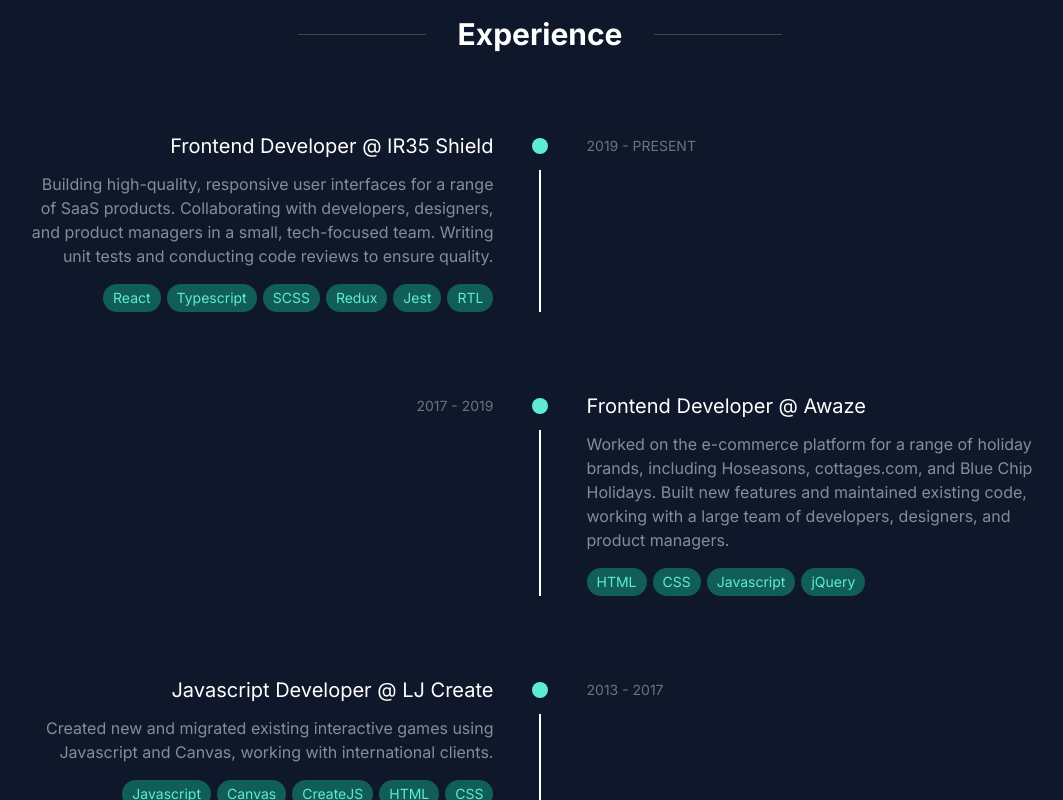
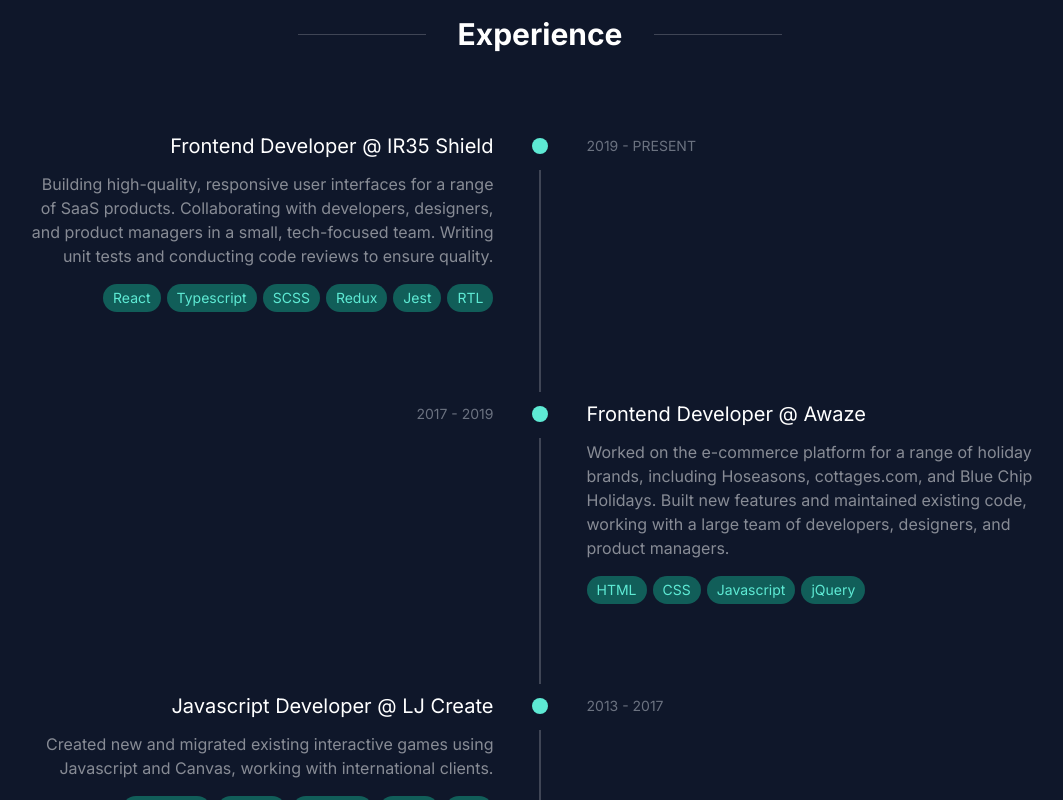
Before and after one commit to maxdmallett/next-js-portfolio-max-mallett, a Next.js app: page / in a window 1280 px wide. Shown: the part 880-1680 px from the top of the page, without its empty margins (100-1163 px from the left). Built offline with nearby package versions, Linux system fonts and the light colour scheme.

Commit message:
Experience timelines connect

```diff
--- a/app/components/home/job.tsx
+++ b/app/components/home/job.tsx
@@ -12,7 +12,7 @@
     const alignment: string = props.index % 2 === 0 ? 'left' : 'right'
 
     return (
-        <article className="relative flex mb-16 sm:mb-20 last:mb-0">
+        <article className="relative flex mb-16 sm:mb-2 last:mb-0 group">
 
             <div className='grid md:grid-cols-11'>
 
@@ -37,14 +37,14 @@
                     <p className='text-md text-white text-opacity-50 mb-4'>
                         {props.description}
                     </p>
-                    <div className={`${alignment === 'left' ? 'md:ms-auto' : ''}`}>
+                    <div className={`${alignment === 'left' ? 'md:ms-auto' : ''} sm:mb-20 group-last:sm:mb-1`}>
                         <PillList pills={props.skills}/>
                     </div>
                 </div>
 
                 <div className="hidden md:flex col-span-1 flex-col items-center pt-1.5">
                     <div className="w-4 h-4 flex-shrink-0 bg-teal-300 rounded-full mb-4"></div>
-                    <div className="w-0.5 h-full bg-white flex-grow-1"></div>
+                    <div className="w-0.5 h-full bg-white/20 flex-grow-1"></div>
                 </div>
 
                 <p className={`hidden md:block col-span-5 text-gray-500 uppercase text-sm mt-1
```
